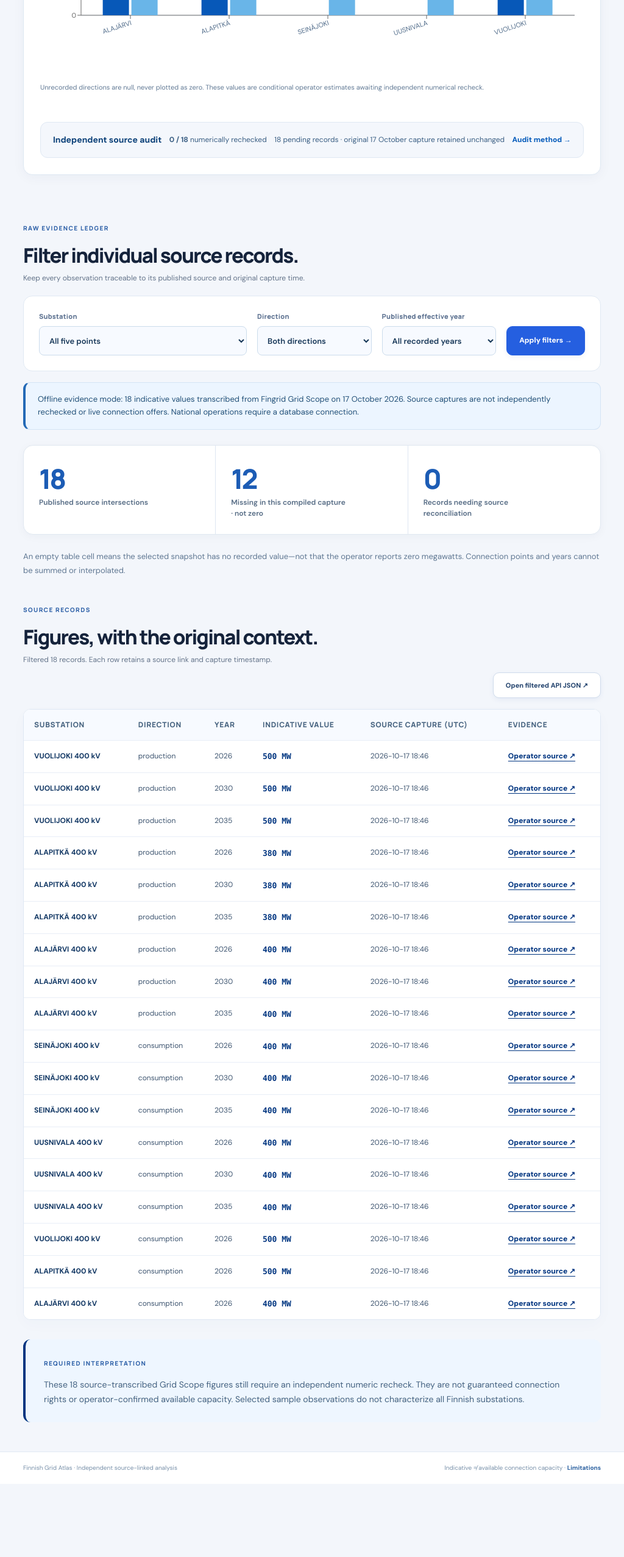
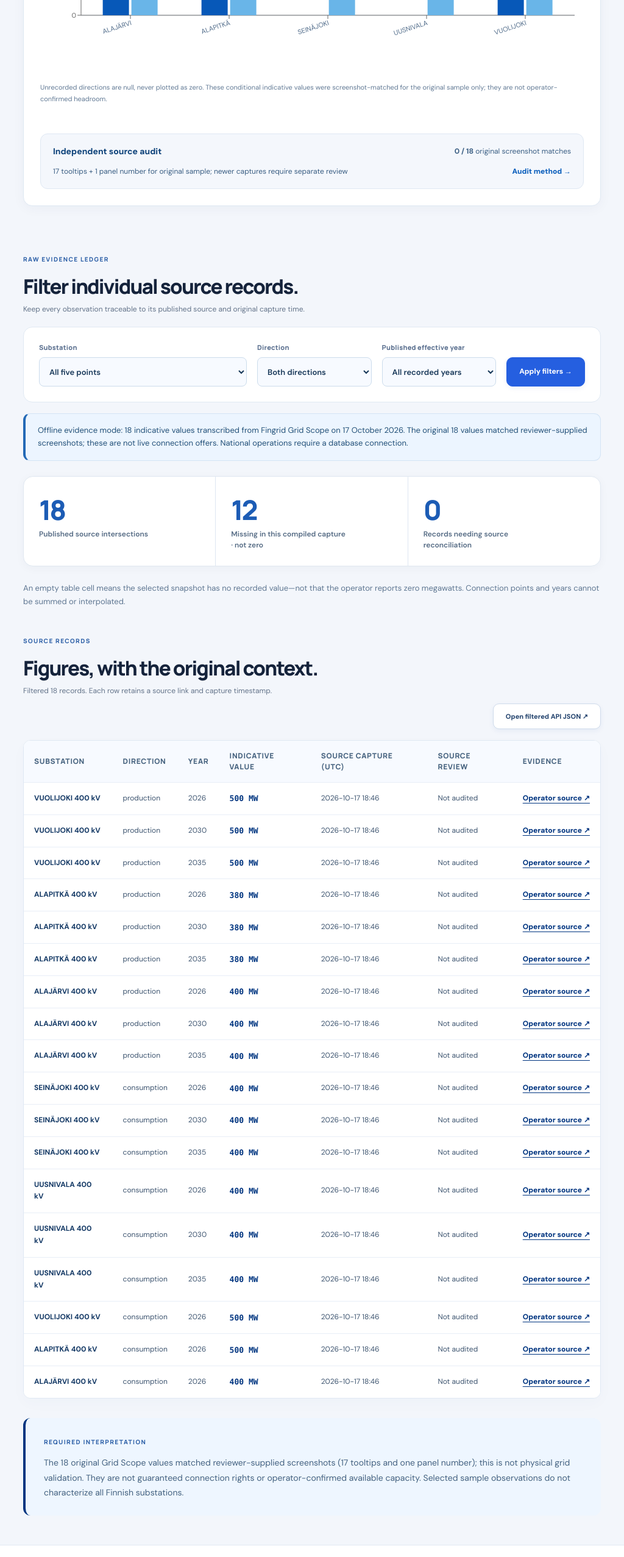
Before and after one commit to abhijith-sivaprasadan/finnish-grid-connection-evidence, a Next.js app in the folder website/: page /connections in a window 1280 px wide. Shown: the part 1520-4074 px from the top of the page at 61% size, without its empty margins (256-1280 px from the left). Before the commit the page ends 3954 px from the top, so only its background shows below. Built offline with nearby package versions, Linux system fonts and the light colour scheme.

Commit message:
feat(ui): show per-observation screenshot review status in evidence workbenches

```diff
--- a/website/src/app/connections/page.tsx
+++ b/website/src/app/connections/page.tsx
@@ -4,6 +4,7 @@ import { BadInput } from "@/lib/params";
 import Link from "next/link";
 import { ConnectionWorkbench } from "@/components/connection-workbench";
 import type { Capacity } from "@/lib/types";
+import { sourceReviewStatus } from "@/lib/verification";
 export const dynamic="force-dynamic";
 export const metadata:Metadata={title:"Connection outlook"};
 type SP=Promise<Record<string,string|string[]|undefined>>;
@@ -49,7 +50,7 @@ export default async function Connections({searchParams}:{searchParams:SP}){
       </select></label><button className="button" type="submit">Apply filters →</button>
     </form>
     {fault&&<p role="alert" className="notice warn">{fault}</p>}
-    {data?.data_mode==="compiled_snapshot"&&<p role="status" className="notice warn">Offline evidence mode: 18 indicative values transcribed from Fingrid Grid Scope on 17 October 2026. Source captures are not independently rechecked or live connection offers. National operations require a database connection.</p>}
+    {data?.data_mode==="compiled_snapshot"&&<p role="status" className="notice warn">Offline evidence mode: 18 indicative values transcribed from Fingrid Grid Scope on 17 October 2026. The original 18 values matched reviewer-supplied screenshots; these are not live connection offers. National operations require a database connection.</p>}
     {stats&&<div className="data-strip three">
       <div><strong>{stats.coverage.published}</strong><span>Published source intersections</span></div>
       <div><strong>{stats.coverage.missing_in_compiled_capture}</strong><span>Missing in this compiled capture · not zero</span></div>
@@ -58,13 +59,14 @@ export default async function Connections({searchParams}:{searchParams:SP}){
     <p className="source-note">An empty table cell means the selected snapshot has no recorded value—not that the operator reports zero megawatts. Connection points and years cannot be summed or interpolated.</p>
     <div className="section-intro table-heading"><p className="eyebrow">Source records</p><h2>Figures, with the original context.</h2><p>Filtered {data?.pagination.total ?? "—"} records. Each row retains a source link and capture timestamp.</p></div>
     {data&&<p className="results-actions"><Link href={"/api/v1/capacity?" + q.toString()} className="button secondary">Open filtered API JSON ↗</Link></p>}
-    {data&&<div className="table-wrap"><table><thead><tr><th>Substation</th><th>Direction</th><th>Year</th><th>Indicative value</th><th>Source capture (UTC)</th><th>Evidence</th></tr></thead>
+    {data&&<div className="table-wrap"><table><thead><tr><th>Substation</th><th>Direction</th><th>Year</th><th>Indicative value</th><th>Source capture (UTC)</th><th>Source review</th><th>Evidence</th></tr></thead>
     <tbody>{data.data.map(o=><tr key={o.observation_id}><td><strong>{o.name}</strong></td><td>{o.direction}</td><td>{o.effective_year??"—"}</td>
       <td className="value-cell">{o.capacity_value} {o.capacity_unit}</td><td>{new Date(o.source_observed_at).toISOString().slice(0,16).replace("T"," ")}</td>
+      <td>{sourceReviewStatus(o).status==="screenshot_match"?(sourceReviewStatus(o).grade==="exact_tooltip"?"Exact tooltip":"Panel MW"):"Not audited"}</td>
       <td><a href={o.source_url} target="_blank" rel="noreferrer">Operator source ↗</a></td></tr>)}</tbody></table></div>}
     {data&&data.data.length===0&&<p className="notice">No recorded observations match these filters. This does not imply zero capacity.</p>}
     <div className="limit-box"><span className="kicker">Required interpretation</span><p>
-      These 18 source-transcribed Grid Scope figures still require an independent numeric recheck.
+      The 18 original Grid Scope values matched reviewer-supplied screenshots (17 tooltips and one panel number); this is not physical grid validation.
       They are not guaranteed connection rights or operator-confirmed available capacity.
       Selected sample observations do not characterize all Finnish substations.</p></div>
   </div></section></>;
--- a/website/src/components/connection-workbench.tsx
+++ b/website/src/components/connection-workbench.tsx
@@ -3,6 +3,7 @@ import { useMemo, useState } from "react";
 import { Bar, BarChart, CartesianGrid, Legend, ResponsiveContainer, Tooltip, XAxis, YAxis } from "recharts";
 import type { Capacity,Point } from "@/lib/types";
 import { YEARS } from "@/lib/workbench-shared";
+import { sourceReviewStatus } from "@/lib/verification";
 
 type Slot = {point:Point; year:number; direction:"consumption"|"production"; value:Capacity|null};
 const order:["production","consumption"]=["production","consumption"];
@@ -87,7 +88,7 @@ export function ConnectionWorkbench({points,observations,initialPointId}:{points
       <p><strong>{activeStatus}.</strong> {selected.value?selected.value.capacity_value+" "+selected.value.capacity_unit+" was transcribed from Grid Scope.": "No value was recorded for this intersection in the published project sample."}</p>
       {selected.value&&<div className="evidence-meta">
         <span><b>Capture (UTC)</b>{selected.value.source_observed_at.replace("T"," ").slice(0,16)}</span>
-        <span><b>Independent recheck</b>Pending · no reviewer confirmation</span>
+        <span><b>Screenshot recheck</b>{sourceReviewStatus(selected.value).status==="screenshot_match"?(sourceReviewStatus(selected.value).grade==="exact_tooltip"?"Exact tooltip matched":"Panel MW matched"):"Not audited in original sample"}</span>
         <span><b>Evidence status</b>Published indicative only</span>
         <a href={selected.value.source_url} target="_blank" rel="noreferrer">Open operator viewer ↗</a>
       </div>}
@@ -110,11 +111,11 @@ export function ConnectionWorkbench({points,observations,initialPointId}:{points
           <Bar dataKey="consumption" name="Consumption" fill="#69b5e8" radius={[4,4,0,0]} isAnimationActive={false}/>
         </BarChart>
       </ResponsiveContainer></div>
-      <p className="chart-caption">Unrecorded directions are null, never plotted as zero. These values are conditional operator estimates awaiting independent numerical recheck.</p>
+      <p className="chart-caption">Unrecorded directions are null, never plotted as zero. These conditional indicative values were screenshot-matched for the original sample only; they are not operator-confirmed headroom.</p>
     </div>
     <div className="audit-summary"><strong>Independent source audit</strong>
-      <span><b>0 / {observations.length}</b> numerically rechecked</span>
-      <span>{observations.length} pending records · original 17 October capture retained unchanged</span>
+      <span><b>{observations.filter(o=>sourceReviewStatus(o).status==="screenshot_match").length} / {observations.length}</b> original screenshot matches</span>
+      <span>17 tooltips + 1 panel number for original sample; newer captures require separate review</span>
       <a href="/quality#audit">Audit method →</a>
     </div>
   </section>;
```
Also changed, not shown: website/src/app/quality/page.tsx (+9 -7 lines).
